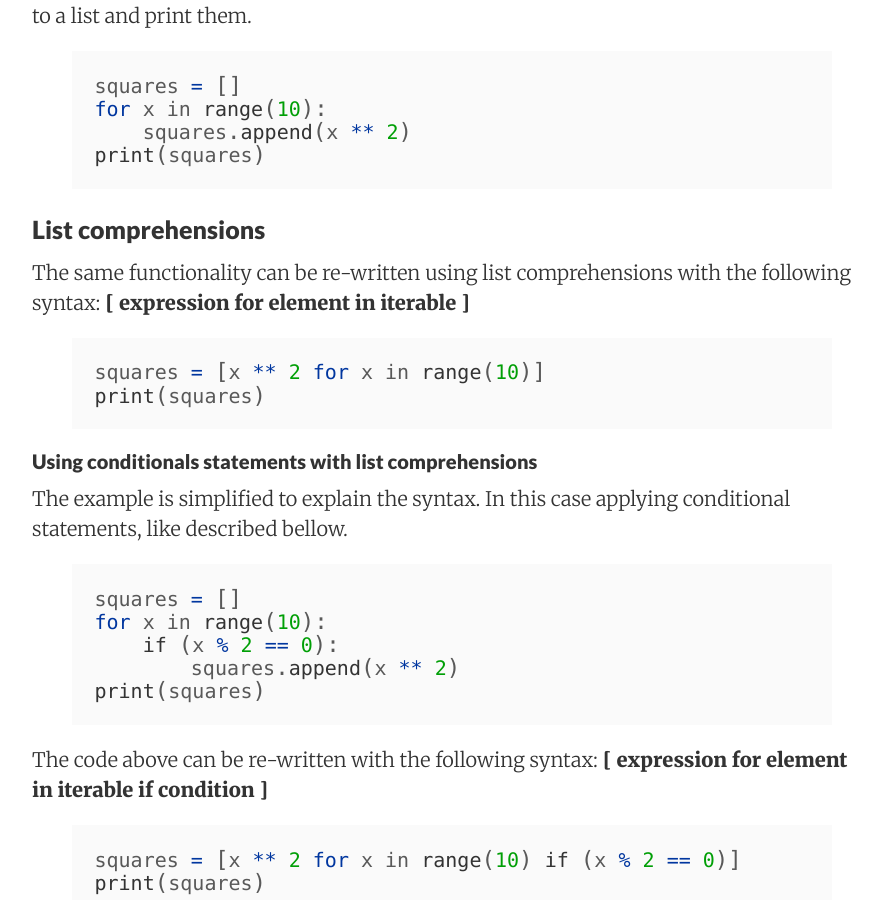
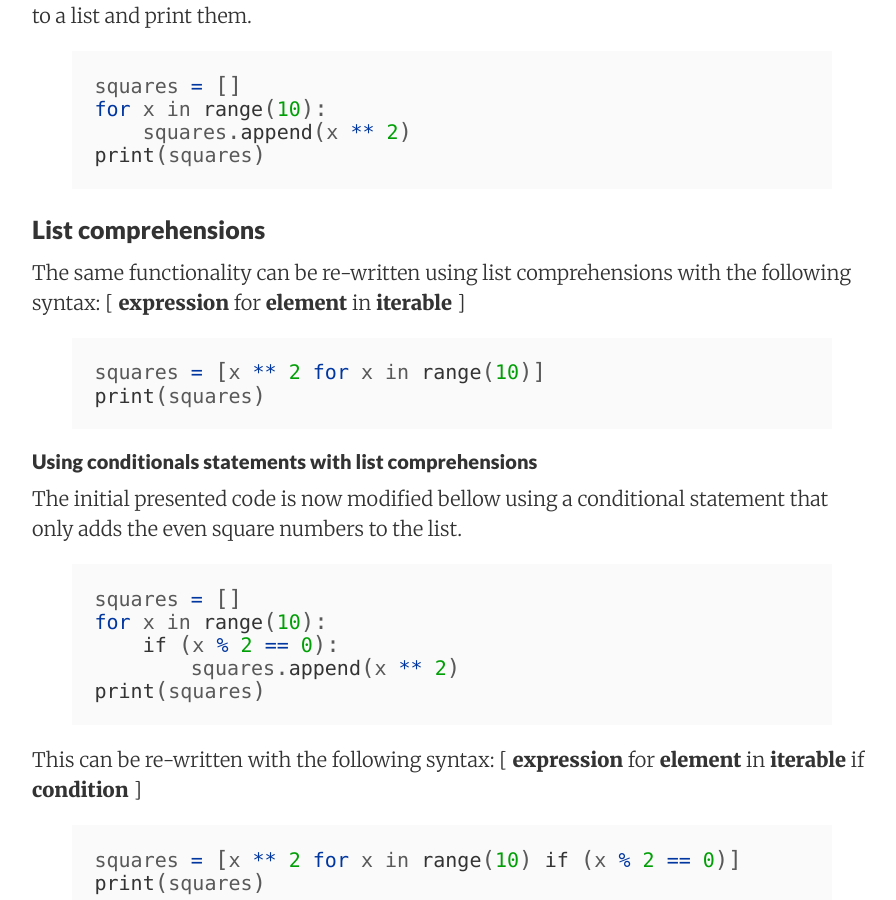
Before and after one commit to kid-cavaquinho/kid-cavaquinho.github.io, a Jekyll site: the page built from _posts/2017-01-03-python-comprehensions.md, in a window 1280 px wide and 900 px high, scrolled down 551 px. Shown: the whole window, without its empty margins (188-1084 px from the left). Built offline with Jekyll 4.4.1, drawn with Linux system fonts in a browser that asks for light colours; comment, search, counter and statistics services are not loaded.

```diff
--- a/_posts/2017-01-03-python-comprehensions.md
+++ b/_posts/2017-01-03-python-comprehensions.md
@@ -19,14 +19,14 @@
 {% endhighlight %}
 
 ### List comprehensions
-The same functionality can be re-written using list comprehensions with the following syntax: <b>[ expression for element in iterable ]</b>
+The same functionality can be re-written using list comprehensions with the following syntax: [ <b>expression</b> for <b>element</b> in <b>iterable</b> ]
 {% highlight python lineanchors %}
 squares = [x ** 2 for x in range(10)]
 print(squares)
 {% endhighlight %}
 
 #### Using conditionals statements with list comprehensions
-The example is simplified to explain the syntax. In this case applying conditional statements, like described bellow.
+The initial presented code is now modified bellow using a conditional statement that only adds the even square numbers to the list.
 {% highlight python lineanchors %}
 squares = []
 for x in range(10):
@@ -35,7 +35,7 @@
 print(squares)
 {% endhighlight %}
 
-The code above can be re-written with the following syntax: <b>[ expression for element in iterable if condition ]</b>
+This can be re-written with the following syntax: [ <b>expression</b> for <b>element</b> in <b>iterable</b> if <b>condition</b> ]
 {% highlight python lineanchors %}
 squares = [x ** 2 for x in range(10) if (x % 2 == 0)]
 print(squares)
```
